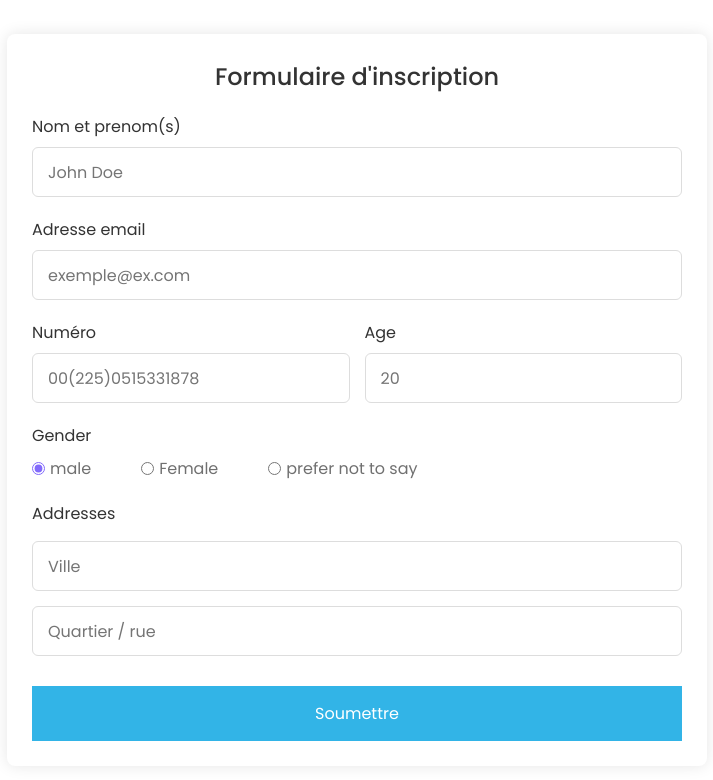
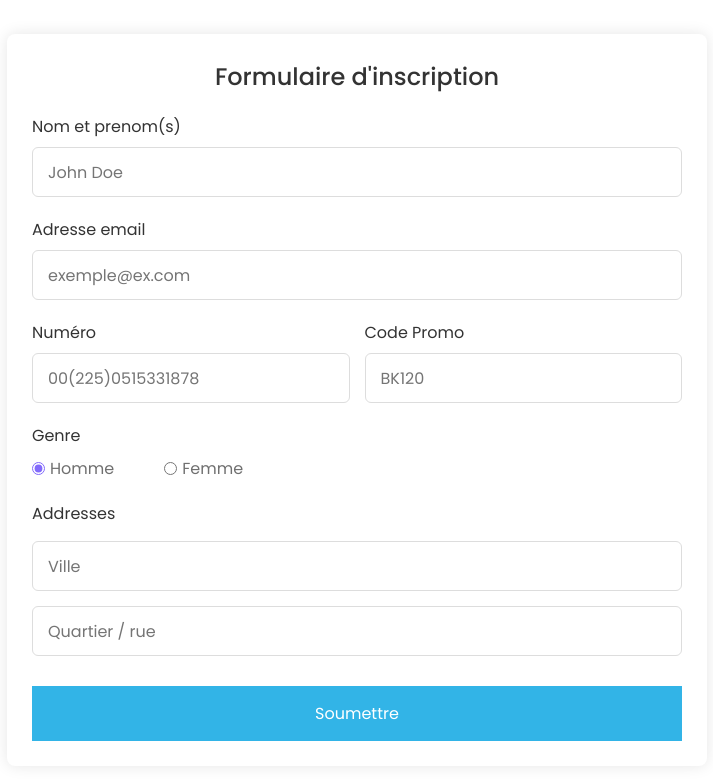
Before and after one commit to bhale134/landing-page, a Django app: page /register/ in a window 1280 px wide. Shown: the top 780 px of the page, without its empty margins (283-996 px from the left). Run offline with Django 5.2, Linux system fonts and the light colour scheme.

Commit message:
update email

```diff
--- a/landing_page/landing_page/settings.py
+++ b/landing_page/landing_page/settings.py
@@ -26,7 +26,7 @@ SECRET_KEY = 'django-insecure-o3js3gip^jh&mbrao0s+t9hnz62!q@wpd6a9ap!0m)xzixr$v#
 # SECURITY WARNING: don't run with debug turned on in production!
 DEBUG = True
 
-ALLOWED_HOSTS = ["airplayce.com","www.airplayce.com"]
+ALLOWED_HOSTS = ["airplayce.com","www.airplayce.com","127.0.0.1"]
 
 
 # Application definition
@@ -124,3 +124,4 @@ STATIC_ROOT = os.path.join(BASE_DIR, 'staticfiles')
 # https://docs.djangoproject.com/en/5.0/ref/settings/#default-auto-field
 
 DEFAULT_AUTO_FIELD = 'django.db.models.BigAutoField'
+CSRF_TRUSTED_ORIGINS = ['https://airplayce.com','https://www.airplayce.com']
--- a/landing_page/main/gmail.py
+++ b/landing_page/main/gmail.py
@@ -6,7 +6,7 @@ from email.mime.text import MIMEText
 from email.utils import formataddr
 
 
-def remplir_html(numero,email,nom,):
+def remplir_html(numero,email,nom,code):
 
     html = """
     <!DOCTYPE html>
@@ -22,6 +22,7 @@ def remplir_html(numero,email,nom,):
         <p> Numero :"""+numero+ """</p>
         <p> Nom :"""+nom+ """</p>
         <p> Email :"""+email+ """</p>
+        <p> Code Promo :"""+code+ """ </p>
 
     </body>
     <style>
@@ -203,14 +204,14 @@ gmail_cfg = {
 
  }
 
-def envoi_mail(nom,email,numero):
+def envoi_mail(nom,email,numero,code):
 
     msg = MIMEMultipart("alternative")
     msg['from'] = formataddr(('Airplayce',"bhalesilvere@gmail.com"))
     msg['Subject'] = "[Urgent] Client: Ajout de nouveau"
     msg['to'] = "bhalesilvere@gmail.com"
 
-    html = remplir_html(numero=numero,nom=nom,email=email)
+    html = remplir_html(numero=numero,nom=nom,email=email,code=code)
 
     part = MIMEText(html, "html")
 
--- a/landing_page/main/templates/main/final_page.html
+++ b/landing_page/main/templates/main/final_page.html
@@ -43,7 +43,7 @@
   <link rel="preload" as="image" href="{% static 'img/hero-shape-2.png' %}">
   <style>
     .message{
-        margin: 5%;
+        margin: 10%;
         padding: 40px;
 
         display: flex;
@@ -73,7 +73,7 @@
   <div class="message">
     <div class="content">
         <h2>inscription réussie</h2>
-        <p>Nous rentrerons en contact avec sous peu (24h max) </p>
+        <p>Bienvenue sur Airplayce, nous rentrerons en contact avec avant 24h</p>
         <p>Contactez nous au : 0777636317 </p>
     </div>
     <i class="fa fa-check"></i>
--- a/landing_page/main/templates/main/register.html
+++ b/landing_page/main/templates/main/register.html
@@ -33,31 +33,28 @@
             <input name="numero" type="text" placeholder="00(225)0515331878" required />
           </div>
           <div class="input-box">
-            <label>Age</label>
-            <input type="number" placeholder="20" required />
+            <label>Code Promo</label>
+            <input type="text" name="code" placeholder="BK120" />
           </div>
         </div>
         <div class="gender-box">
-          <h3>Gender</h3>
+          <h3>Genre</h3>
           <div class="gender-option">
             <div class="gender">
               <input type="radio" id="check-male" name="gender" checked />
-              <label for="check-male">male</label>
+              <label for="check-male">Homme</label>
             </div>
             <div class="gender">
               <input type="radio" id="check-female" name="gender" />
-              <label for="check-female">Female</label>
+              <label for="check-female">Femme</label>
             </div>
-            <div class="gender">
-              <input type="radio" id="check-other" name="gender" />
-              <label for="check-other">prefer not to say</label>
-            </div>
+
           </div>
         </div>
         <div class="input-box address">
           <label>Addresses</label>
-          <input type="text" placeholder="Ville" required />
-          <input type="text" placeholder="Quartier / rue " required />
+          <input type="text" placeholder="Ville" />
+          <input type="text" placeholder="Quartier / rue " />
 
         </div>
         <button type="submit">Soumettre</button>
--- a/landing_page/main/templates/main/templates.html
+++ b/landing_page/main/templates/main/templates.html
@@ -22,7 +22,7 @@
   <!--
     - custom css link
   -->
-  <link rel="stylesheet" href="{% static 'css/templates3.css' %}">
+  <link rel="stylesheet" href="{% static 'css/templates4.css' %}">
 
   <!--
     - google font link
@@ -53,6 +53,7 @@
 
 
       <main>
+        <a href="{% url 'register' %}"><button class="inscrip" >S'inscrire Maintenant</button></a>
         <div class="title">
             <h3 class="template_title">Templates</h3>
             <div class="filter">
--- a/landing_page/main/views.py
+++ b/landing_page/main/views.py
@@ -34,8 +34,8 @@ def final_page(request):
         nom = request.POST.get('nom')
         numero = request.POST.get('numero')
         email = request.POST.get('email')
-        age = request.POST.get('nom')
-        t = threading.Thread(target=envoi_mail,args=(nom,email,numero))
+        code_promo = request.POST.get('code')
+        t = threading.Thread(target=envoi_mail,args=(nom,email,numero,code_promo))
         t.start()
 
     context ={}
```
Also changed, not shown: landing_page/main/static/css/templates4.css (renamed from landing_page/main/static/css/templates3.css, +48 -13 lines).
